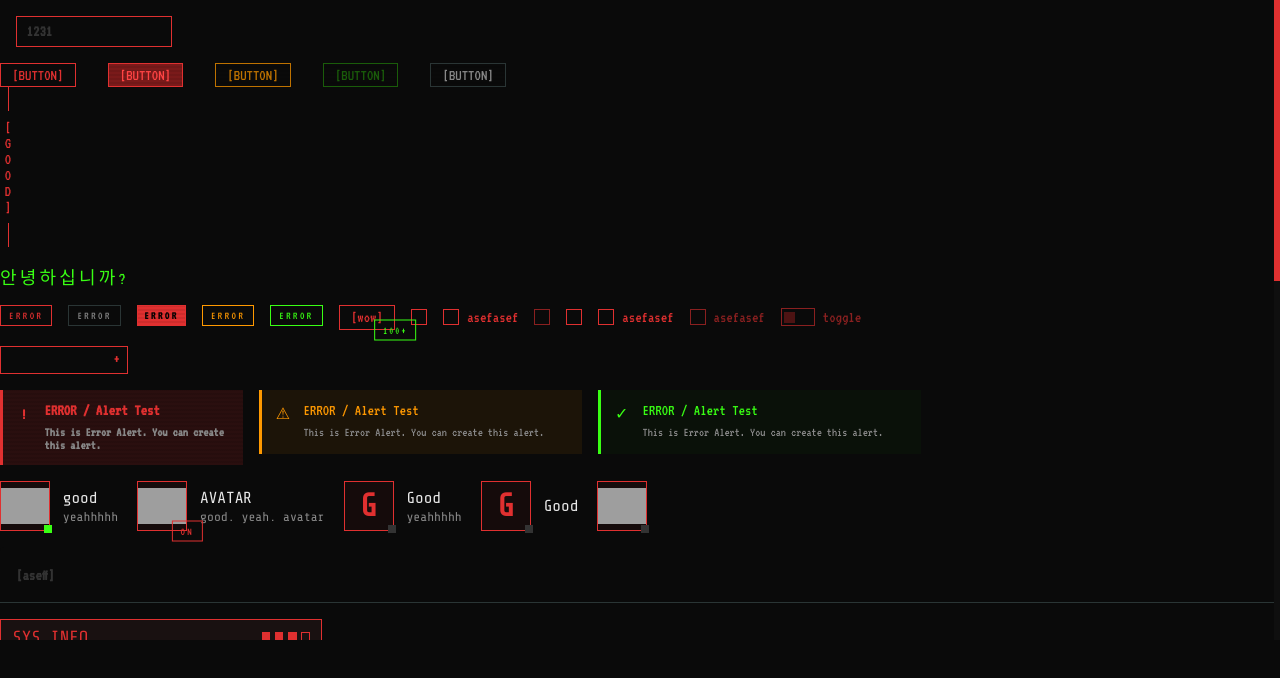
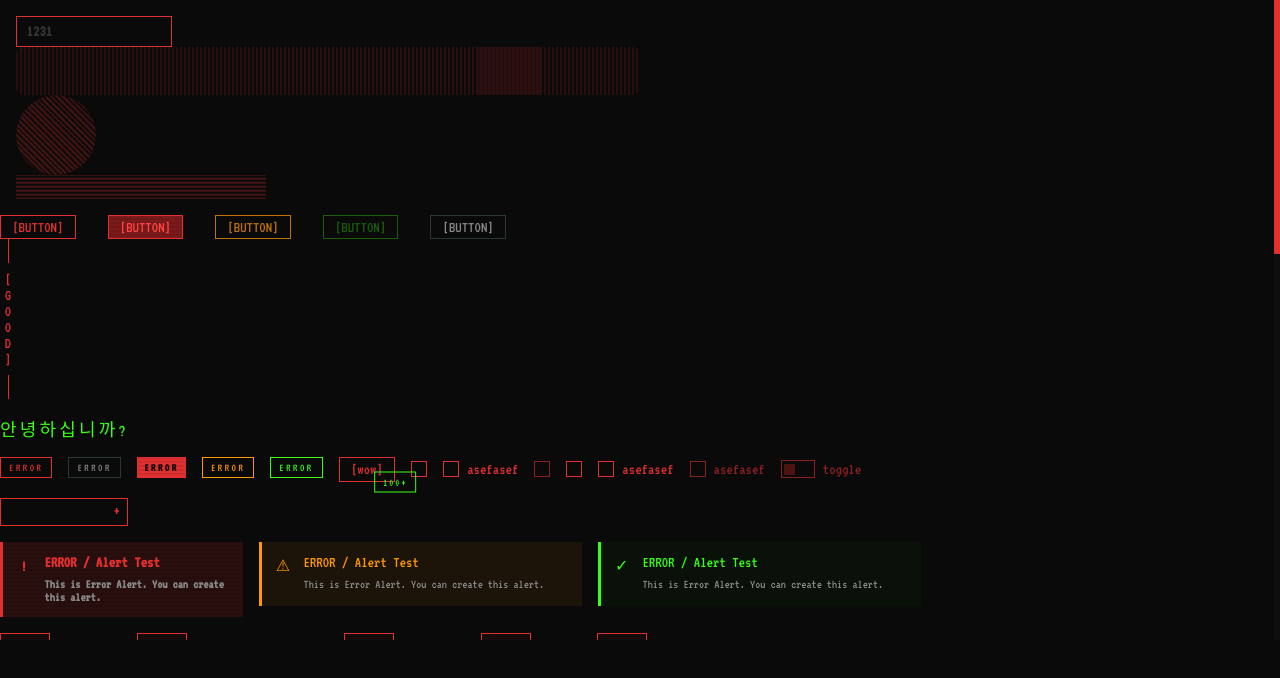
Before and after one commit to dosyaburi19/MUKADE-UI, a SvelteKit app: page / in a window 1280 px wide. Shown: the top 678 px of the page. Built offline with nearby package versions, Linux system fonts and the light colour scheme; grey boxes are pictures that could not be loaded.

Commit message:
feat: add Skeleton Widget

```diff
--- a/src/lib/widget/feedback/Alert.svelte
+++ b/src/lib/widget/feedback/Alert.svelte
@@ -42,7 +42,6 @@
 </div>
 
 <style>
-	/* 내부 전용: 상속 차단 (같은 요소에서 설정→소비) */
 	@property --_mukade-alert-width {
 		syntax: '*';
 		inherits: false;
--- /dev/null
+++ b/src/lib/widget/feedback/Skeleton.svelte
@@ -0,0 +1,162 @@
+<script lang="ts">
+	interface Props {
+		variant: 'box' | 'circle' | 'line';
+		width: string;
+		height?: string;
+		radius?: string;
+		effect?: 'crt' | 'none' | 'rain' | 'wave';
+	}
+
+	let { variant, width, height, radius, effect = 'none' }: Props = $props();
+</script>
+
+<div
+	class="mukade-skeleton mukade-skeleton-{variant} mukade-skeleton-{effect}"
+	style:--_mukade-skeleton-width={width}
+	style:--_mukade-skeleton-height={height}
+	style:--_mukade-skeleton-radius={radius}
+	aria-hidden={true}
+></div>
+
+<style>
+	/* ============ SKELETON MAIN STYLE ============ */
+	.mukade-skeleton {
+		position: relative;
+		--_mukade-skeleton-background-color: color-mix(in srgb, var(--mukade-skeleton-accent, var(--mukade-primary)) 10%, transparent);
+
+		background: repeating-linear-gradient(
+			0deg,
+			var(--_mukade-skeleton-background-color),
+			var(--_mukade-skeleton-background-color) 2px,
+			rgba(0, 0, 0, 0.08) 2px,
+			rgba(0, 0, 0, 0.08) 4px
+		);
+
+		width: var(--_mukade-skeleton-width);
+		overflow: hidden;
+	}
+
+	/* ============ BOX VARIANT STYLE ============ */
+	.mukade-skeleton.mukade-skeleton-box {
+		height: var(--_mukade-skeleton-height);
+		border-radius: var(--_mukade-skeleton-radius);
+	}
+
+	/* ============ CIRCLE VARIANT STYLE ============ */
+	.mukade-skeleton.mukade-skeleton-circle {
+		border-radius: 50%;
+		aspect-ratio: 1 / 1;
+	}
+
+	/* ============ LINE VARIANT STYLE ============ */
+	.mukade-skeleton.mukade-skeleton-line {
+		height: var(--_mukade-skeleton-height);
+		border-radius: var(--_mukade-skeleton-radius);
+	}
+
+	/* ============ CRT EFFECT STYLE ============ */
+	.mukade-skeleton-crt::after,
+	.mukade-skeleton-rain::after {
+		content: '';
+		position: absolute;
+		inset: 0;
+
+		width: 100%;
+		height: 100%;
+		border-radius: inherit;
+
+		pointer-events: none;
+	}
+
+	.mukade-skeleton-crt::after {
+		background: repeating-linear-gradient(color-mix(in srgb, var(--mukade-skeleton-accent, var(--mukade-primary)) 20%, transparent) 0 2px, transparent 2px 4px);
+
+		animation: mukade-skeleton-crt-effect 2s steps(10) infinite;
+	}
+
+	@keyframes mukade-skeleton-crt-effect {
+		from {
+			background-position: 0 0;
+		}
+		to {
+			background-position: 0 10px;
+		}
+	}
+
+	/* ============ RAIN EFFECT STYLE ============ */
+
+	.mukade-skeleton.mukade-skeleton-rain {
+		background: repeating-linear-gradient(
+			45deg,
+			color-mix(in srgb, var(--mukade-skeleton-accent, var(--mukade-primary)) 15%, transparent) 0 2px,
+			transparent 2px 4px
+		);
+	}
+	.mukade-skeleton-rain::after {
+		width: calc(100% + 4px);
+		height: 100%;
+
+		background: repeating-linear-gradient(
+			45deg,
+			color-mix(in srgb, var(--mukade-skeleton-accent, var(--mukade-primary)) 15%, transparent) 0 2px,
+			transparent 2px 4px
+		);
+
+		animation: mukade-skeleton-rain-effect 2s steps(6) infinite;
+	}
+
+	@keyframes mukade-skeleton-rain-effect {
+		from {
+			background-position: -4px 0;
+		}
+		to {
+			background-position: 0px 0;
+		}
+	}
+
+	/* ============ WAVE EFFECT STYLE ============ */
+	.mukade-skeleton.mukade-skeleton-wave {
+		background: repeating-linear-gradient(
+			90deg,
+			color-mix(in srgb, var(--mukade-skeleton-accent, var(--mukade-primary)) 15%, transparent) 0 2px,
+			transparent 2px 4px
+		);
+	}
+	.mukade-skeleton.mukade-skeleton-wave::after {
+		content: '';
+		position: absolute;
+		inset: 0;
+
+		width: 10%;
+		height: 100%;
+		border-radius: none;
+
+		pointer-events: none;
+
+		background: repeating-linear-gradient(
+			90deg,
+			color-mix(in srgb, var(--mukade-skeleton-accent, var(--mukade-primary)) 15%, transparent) 0 2px,
+			transparent 2px 4px
+		);
+
+		animation: mukade-skeleton-wave-effect 2s steps(20) infinite;
+	}
+
+	@keyframes mukade-skeleton-wave-effect {
+		from {
+			transform: translateX(-100%);
+		}
+		to {
+			transform: translate(1100%);
+		}
+	}
+
+	/* ============ EFFECT REDUCED-MOTION STYLE ============ */
+	@media (prefers-reduced-motion: reduce) {
+		.mukade-skeleton-crt::after,
+		.mukade-skeleton-rain::after,
+		.mukade-skeleton-wave::after {
+			animation: none;
+		}
+	}
+</style>
--- a/src/routes/+page.svelte
+++ b/src/routes/+page.svelte
@@ -21,6 +21,7 @@
 		TextField,
 		Stack
 	} from '$lib/index.ts';
+	import Skeleton from '$lib/widget/feedback/Skeleton.svelte';
 	import Spinner from '$lib/widget/feedback/Spinner.svelte';
 	import Radio from '$lib/widget/input/Radio.svelte';
 	import Drawer from '$lib/widget/layout/Drawer.svelte';
@@ -83,6 +84,9 @@
 	<ScrollArea maxHeight="80vh">
 		<div style="padding: 16px;">
 			<Input variant="outlined" placeholder="1231" />
+			<Skeleton variant="box" effect="wave" width="50%" height="3rem" radius="0.5rem" />
+			<Skeleton variant="circle" effect="rain" width="5rem" />
+			<Skeleton variant="line" effect="crt" width="20%" height="1.5rem" />
 		</div>
 		<div style="display: flex; flex-direction: row; gap: 2rem;">
 			<div>
```
Also changed, not shown: 1 other file (tests, documents, lock files or other folders).
